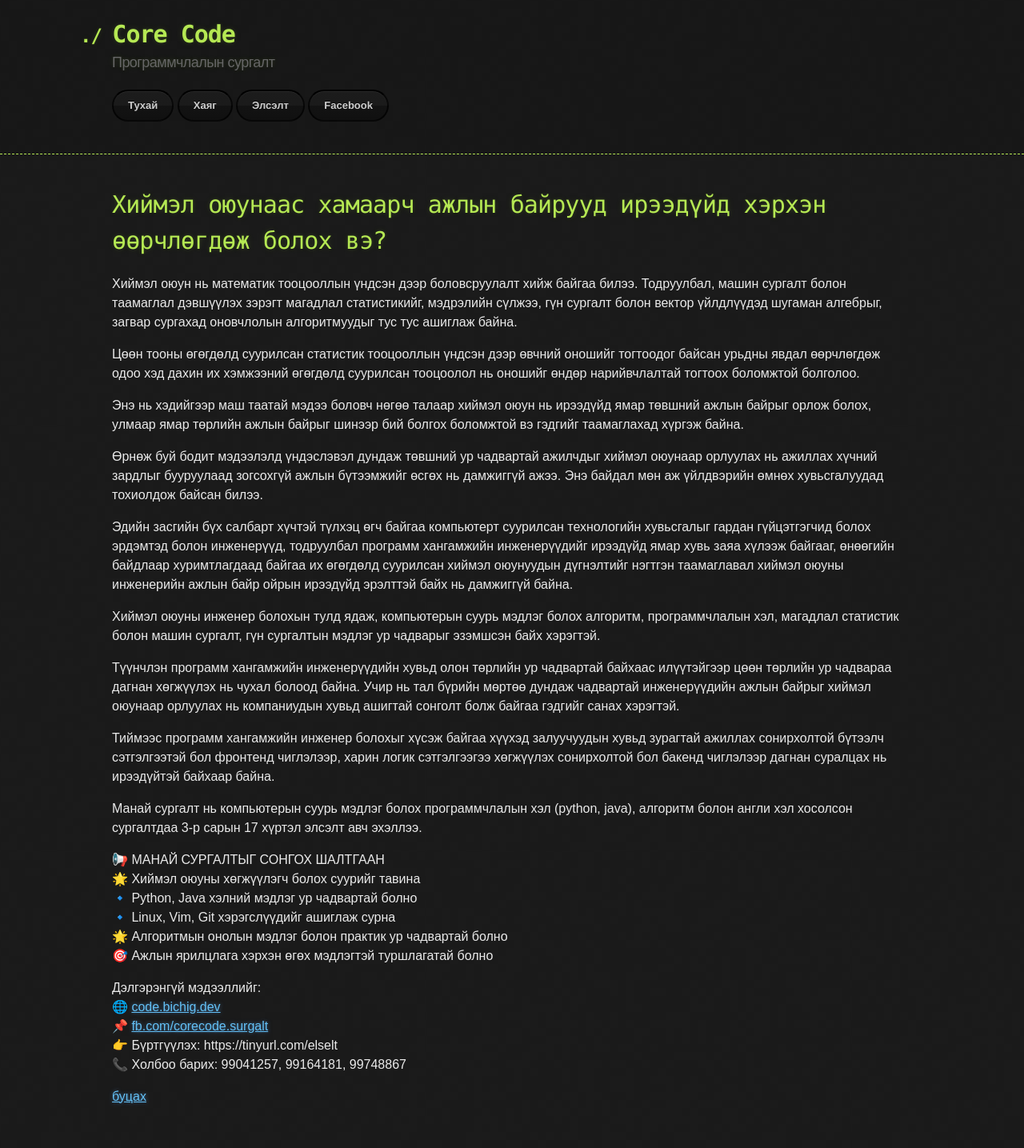
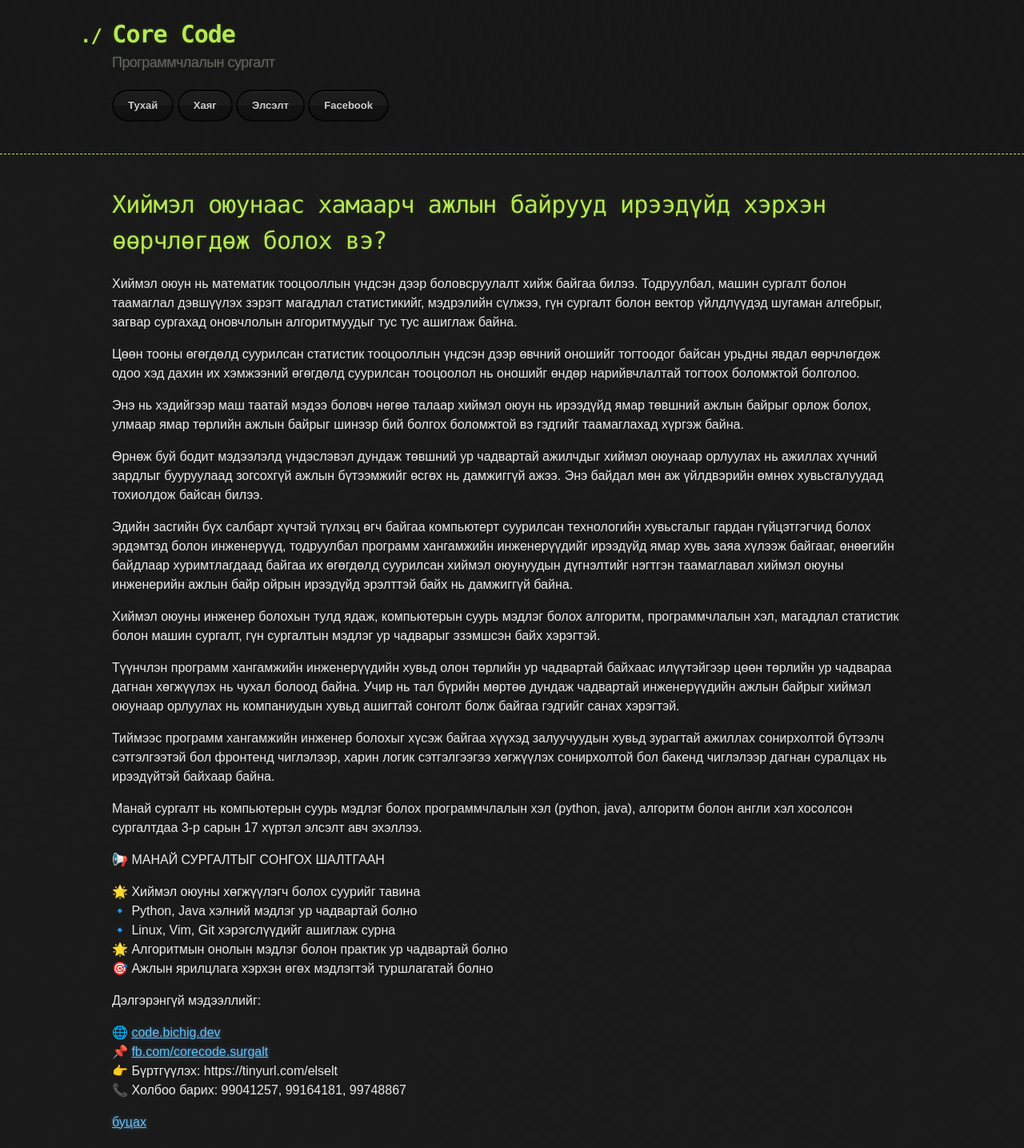
Before and after one commit to ganaatulgaa/corecode, a Jekyll site: the page built from ads.md, in a window 1280 px wide. Shown: the whole page at 80% size. Built offline with Jekyll 4.4.1, drawn with Linux system fonts in a browser that asks for light colours; our own code applies the rules of GitHub Pages for plain Markdown files; before the commit the page ends 1403 px from its top, so only the background shows below that.

Commit message:
Update ads.md

```diff
--- a/ads.md
+++ b/ads.md
@@ -22,14 +22,16 @@ layout: default
 
 Манай сургалт нь компьютерын суурь мэдлэг болох программчлалын хэл (python, java), алгоритм болон англи хэл хосолсон сургалтдаа 3-р сарын 17 хүртэл элсэлт авч эхэллээ.
 
-📢 МАНАЙ СУРГАЛТЫГ СОНГОХ ШАЛТГААН\
+📢 МАНАЙ СУРГАЛТЫГ СОНГОХ ШАЛТГААН
+
 🌟 Хиймэл оюуны хөгжүүлэгч болох суурийг тавина\
 🔹 Python, Java хэлний мэдлэг ур чадвартай болно\
 🔹 Linux, Vim, Git хэрэгслүүдийг ашиглаж сурна\
 🌟 Алгоритмын онолын мэдлэг болон практик ур чадвартай болно\
 🎯 Ажлын ярилцлага хэрхэн өгөх мэдлэгтэй туршлагатай болно
 
-Дэлгэрэнгүй мэдээллийг:\
+Дэлгэрэнгүй мэдээллийг:
+
 🌐 [code.bichig.dev](https://code.bichig.dev) \
 📌 [fb.com/corecode.surgalt](https://fb.com/corecode.surgalt) \
 👉 Бүртгүүлэх: https://tinyurl.com/elselt \
```
